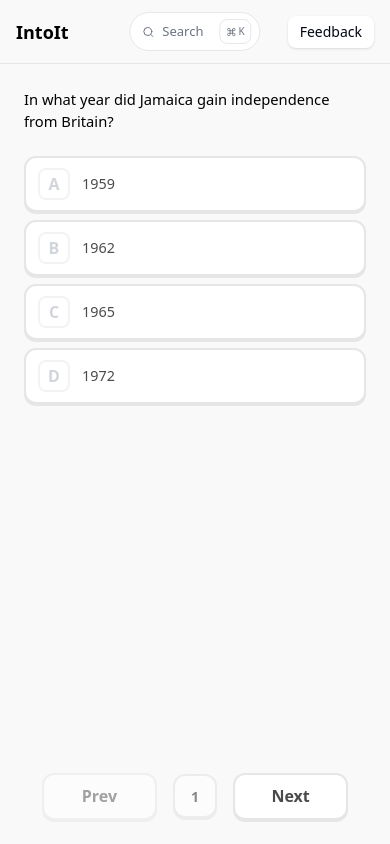
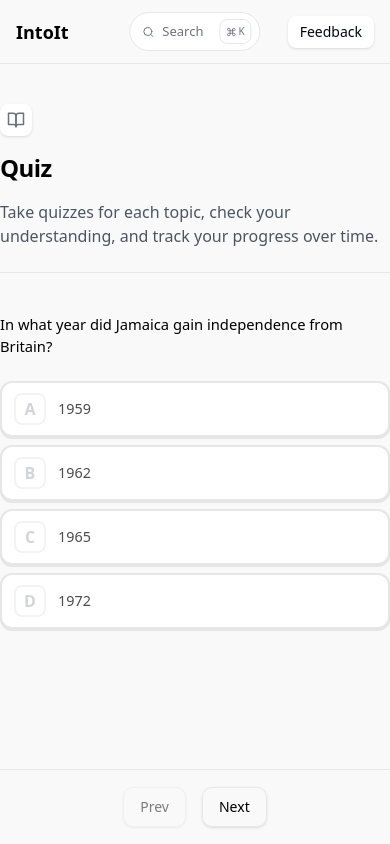
Before and after one commit to Leospars/InToIt, a React (Vite) app in the folder frontend/: page /quiz in a window 390 px wide. Built offline with nearby package versions, Linux system fonts and the light colour scheme.

Commit message:
Quiz layout fixed

```diff
--- a/frontend/src/pages/quiz.tsx
+++ b/frontend/src/pages/quiz.tsx
@@ -3,6 +3,9 @@ import { AnimatePresence, motion } from "framer-motion";
 import { JAMAICA_HISTORY } from "../data/question-1";
 import { Popover } from "@base-ui/react/popover";
 import NumberFlow from "@number-flow/react";
+import BottomBar from "@/components/bottom-navbar";
+import { Button } from "@/components/ui/button";
+import { BookOpen } from "lucide-react";
 
 type Question = {
   question: string;
@@ -21,7 +24,6 @@ const Quiz = () => {
   const [direction, setDirection] = useState<number>(1);
 
   const [goToPopoverOpen, setGoToPopoverOpen] = useState(false);
-  const [showMobileProgress, setShowMobileProgress] = useState(true);
 
   const [showProgressRestored] = useState(false);
   const [showProgressDeleted] = useState(false);
@@ -32,7 +34,7 @@ const Quiz = () => {
   const currentQuestion = questions[currentIndex];
 
   const correctAnswerIndex = currentQuestion.options.findIndex(
-    (opt) => opt === currentQuestion.answer
+    (opt) => opt === currentQuestion.answer,
   );
 
   const isLastQuestion = currentIndex === questions.length - 1;
@@ -82,12 +84,21 @@ const Quiz = () => {
     setIsAlreadyAnswered(false);
   };
 
-  const onOpenMobileSets = () => {
-    setShowMobileProgress((prev) => !prev);
-  };
+  return (
+    <div className="flex flex-col items-center w-full max-w-5xl mx-auto  h-full  gap-10 py-10">
 
-  return (
-    <div className="flex flex-col items-center w-full max-w-4xl mx-auto pt-6 p-6 h-full">
+
+      <div className="border-b pb-6 flex flex-col gap-4 w-full">
+        <div className="flex size-8 shrink-0 items-center justify-center rounded-lg bg-white shadow">
+          <BookOpen size={18} className="text-gray-500" />
+        </div>
+
+        <h2 className="text-2xl font-semibold tracking-tight">Quiz</h2>
+
+        <p className="text-gray-600">
+         Take quizzes for each topic, check your understanding, and track your progress over time.
+        </p>
+      </div>
 
       <div className="w-full">
         <AnimatePresence mode="wait" custom={direction}>
@@ -101,15 +112,12 @@ const Quiz = () => {
             transition={{ duration: 0.25 }}
             className="space-y-4"
           >
-
             <h2 className="text-[0.92rem] md:text-xl font-medium leading-normal mb-6 md:mb-7">
               {currentQuestion.question}
             </h2>
 
             <div className="grid gap-2 md:gap-3">
-
               {currentQuestion.options.map((option, index) => {
-
                 const isSelected = selectedAnswer === index;
                 const isCorrect = index === correctAnswerIndex;
 
@@ -151,62 +159,24 @@ const Quiz = () => {
                   </div>
                 );
               })}
-
             </div>
           </motion.div>
         </AnimatePresence>
       </div>
 
+      <BottomBar className="flex justify-center items-center gap-3">
         <div
-        className="flex gap-4 pt-0 md:pt-4 mt-auto items-center"
+          className="flex justify-center items-center gap-4  mt-auto w-full  mx-auto"
           style={{ fontWeight: 700 }}
         >
-        <button
+          <Button
+            variant="outline"
             onClick={handlePrevious}
             disabled={currentIndex === 0}
-          style={{ padding: "0.6em 1.2em" }}
-          className={`
-            w-[7.2rem] md:w-36 focus:outline-none border-none outline-none active:outline-none focus-visible:outline-none button-3
-            ${
-              currentIndex === 0
-                ? "cursor-not-allowed opacity-50"
-                : "cursor-pointer"
-            }
-          `}
+            className="inline-flex items-center gap-2 justify-center rounded-[10px] px-4 h-10 shadow"
           >
-          <p>Prev</p>
-        </button>
-        <button
-          onClick={onOpenMobileSets}
-          style={{ padding: "0.5em 1em" }}
-          className="md:hidden button-3 opacity-65 cursor-pointer min-w-18"
-        >
-          <AnimatePresence mode="popLayout">
-            {showMobileProgress ? (
-              <motion.span
-                key="progress"
-                initial={{ opacity: 0, scale: 0.9, filter: "blur(2px)" }}
-                animate={{ opacity: 1, scale: 1, filter: "blur(0px)" }}
-                exit={{ opacity: 0, scale: 0.9, filter: "blur(2px)" }}
-                transition={{ duration: 0.2 }}
-                className="font-semibold tabular-nums text-sm"
-              >
-                {currentIndex + 1}
-              </motion.span>
-            ) : (
-              <motion.span
-                key="sets"
-                initial={{ opacity: 0, scale: 0.9, filter: "blur(2px)" }}
-                animate={{ opacity: 1, scale: 1, filter: "blur(0px)" }}
-                exit={{ opacity: 0, scale: 0.9, filter: "blur(2px)" }}
-                transition={{ duration: 0.2 }}
-                className="font-medium text-sm"
-              >
-                Sets
-              </motion.span>
-            )}
-          </AnimatePresence>
-        </button>
+            Prev
+          </Button>
 
           <div className="relative hidden md:flex flex-col items-center">
             <AnimatePresence>
@@ -218,24 +188,15 @@ const Quiz = () => {
                     scale: 0.9,
                     filter: "blur(1.5px)",
                   }}
-                animate={{
-                  y: 0,
-                  opacity: 1,
-                  scale: 1,
-                  filter: "blur(0px)",
-                }}
-                exit={{
-                  y: 9,
-                  opacity: 0,
-                  scale: 0.85,
-                  filter: "blur(2px)",
-                }}
+                  animate={{ y: 0, opacity: 1, scale: 1, filter: "blur(0px)" }}
+                  exit={{ y: 9, opacity: 0, scale: 0.85, filter: "blur(2px)" }}
                   transition={{ duration: 0.25, ease: [0.23, 1, 0.32, 1] }}
                   className="absolute -top-14 text-sm font-medium text-blue-600 whitespace-nowrap"
                 >
                   Progress Restored
                 </motion.div>
               )}
+
               {showProgressDeleted && (
                 <motion.div
                   initial={{
@@ -244,18 +205,8 @@ const Quiz = () => {
                     scale: 0.9,
                     filter: "blur(1.5px)",
                   }}
-                animate={{
-                  y: 0,
-                  opacity: 1,
-                  scale: 1,
-                  filter: "blur(0px)",
-                }}
-                exit={{
-                  y: 9,
-                  opacity: 0,
-                  scale: 0.85,
-                  filter: "blur(2px)",
-                }}
+                  animate={{ y: 0, opacity: 1, scale: 1, filter: "blur(0px)" }}
+                  exit={{ y: 9, opacity: 0, scale: 0.85, filter: "blur(2px)" }}
                   transition={{ duration: 0.25, ease: [0.23, 1, 0.32, 1] }}
                   className="absolute -top-14 text-sm font-medium text-red-600 whitespace-nowrap"
                 >
@@ -263,10 +214,14 @@ const Quiz = () => {
                 </motion.div>
               )}
             </AnimatePresence>
-          <Popover.Root open={goToPopoverOpen} onOpenChange={setGoToPopoverOpen}>
+
+            <Popover.Root
+              open={goToPopoverOpen}
+              onOpenChange={setGoToPopoverOpen}
+            >
               <Popover.Trigger
                 id="progress-container"
-              className="font-semibold tabular-nums font-rounded opacity-70 w-20 hidden md:flex items-center justify-center cursor-pointer bg-white!"
+                className="font-semibold tabular-nums opacity-70 w-20 flex items-center justify-center cursor-pointer"
               >
                 <NumberFlow
                   value={currentIndex + 1}
@@ -275,47 +230,34 @@ const Quiz = () => {
                     easing:
                       "linear(0, 0.0018, 0.0069 1.16%, 0.0262 2.32%, 0.0642, 0.1143 5.23%, 0.2244 7.84%, 0.5881 15.68%, 0.6933, 0.7839, 0.8591, 0.9191 26.13%, 0.9693, 1.0044 31.93%, 1.0234, 1.0358 36.58%, 1.0434 39.19%, 1.046 42.39%, 1.0446 44.71%, 1.0404 47.61%, 1.0118 61.84%, 1.0028 69.39%, 0.9981 80.42%, 0.9991 99.87%)",
                   }}
-              />{" "}
+                />
                 <span className="ml-1 mr-2 opacity-30">/</span>
                 {questions.length}
               </Popover.Trigger>
+
               <Popover.Portal>
                 <Popover.Positioner side="top" sideOffset={14}>
-                <Popover.Popup className="bg-white rounded-lg shadow-lg border border-gray-200 px-3.5 py-2 origin-bottom transition-all duration-250 ease-[cubic-bezier(0.23,1,0.32,1)] will-change-[transform,opacity,filter] data-starting-style:opacity-0 data-starting-style:scale-90 data-starting-style:blur-[1.5px] data-ending-style:opacity-0 data-ending-style:scale-85 data-ending-style:blur-[2px]">
-                  <Popover.Arrow className="data-[side=top]:bottom-[-10px] data-[side=bottom]:top-[-10px] data-[side=left]:right-[-10px] data-[side=right]:left-[-10px]">
-                    <svg
-                      width="20"
-                      height="10"
-                      viewBox="0 0 20 10"
-                      fill="none"
-                      className="rotate-180 -translate-y-[2.5px] will-change-transform"
-                    >
-                      <path
-                        d="M9.66437 2.60207L4.80758 6.97318C4.07308 7.63423 3.11989 8 2.13172 8H0V10H20V8H18.5349C17.5468 8 16.5936 7.63423 15.8591 6.97318L11.0023 2.60207C10.622 2.2598 10.0447 2.25979 9.66437 2.60207Z"
-                        className="fill-white"
-                      />
-                      <path
-                        d="M8.99542 1.85876C9.75604 1.17425 10.9106 1.17422 11.6713 1.85878L16.5281 6.22989C17.0789 6.72568 17.7938 7.00001 18.5349 7.00001L15.89 7L11.0023 2.60207C10.622 2.2598 10.0447 2.2598 9.66436 2.60207L4.77734 7L2.13171 7.00001C2.87284 7.00001 3.58774 6.72568 4.13861 6.22989L8.99542 1.85876Z"
-                        className="fill-gray-200"
-                      />
-                      <path
-                        d="M10.3333 3.34539L5.47654 7.71648C4.55842 8.54279 3.36693 9 2.13172 9H0V8H2.13172C3.11989 8 4.07308 7.63423 4.80758 6.97318L9.66437 2.60207C10.0447 2.25979 10.622 2.2598 11.0023 2.60207L15.8591 6.97318C16.5936 7.63423 17.5468 8 18.5349 8H20V9H18.5349C17.2998 9 16.1083 8.54278 15.1901 7.71648L10.3333 3.34539Z"
-                        className="fill-white"
-                      />
-                    </svg>
-                  </Popover.Arrow>
-                  <div className="font-rounded font-semibold text-sm bg-white!">
-                    Go to <input
+                  <Popover.Popup className="bg-white rounded-lg shadow-lg border border-gray-200 px-3.5 py-2">
+                    <div className="font-semibold text-sm">
+                      Go to{" "}
+                      <input
                         autoFocus
-                      className="border-shadow ml-1 rounded-sm px-1 py-0.25 focus:outline-none min-w-4"
+                        className="border ml-1 rounded-sm px-1 py-0.5 focus:outline-none min-w-4"
                         min={1}
                         max={questions.length}
-                      style={{fieldSizing: "content"}}
+                        style={{ fieldSizing: "content" }}
                         onBlur={() => setGoToPopoverOpen(false)}
                         onKeyDown={(e) => {
-                        if (e.key === 'Enter') {
-                          const value = parseInt((e.target as HTMLInputElement).value, 10);
-                          if (!isNaN(value) && value >= 1 && value <= questions.length) {
+                          if (e.key === "Enter") {
+                            const value = parseInt(
+                              (e.target as HTMLInputElement).value,
+                              10,
+                            );
+                            if (
+                              !isNaN(value) &&
+                              value >= 1 &&
+                              value <= questions.length
+                            ) {
                               setCurrentIndex(value - 1);
                               setGoToPopoverOpen(false);
                             }
@@ -327,45 +269,31 @@ const Quiz = () => {
                 </Popover.Positioner>
               </Popover.Portal>
             </Popover.Root>
+
             <div
               id="progress-container-mobile"
-            className="font-semibold tabular-nums font-rounded opacity-70 w-20 flex md:hidden items-center justify-center"
+              className="font-semibold tabular-nums opacity-70 w-20 flex md:hidden items-center justify-center"
             >
-            <NumberFlow
-              value={currentIndex + 1}
-              transformTiming={{
-                duration: 260,
-                easing:
-                  "linear(0, 0.0018, 0.0069 1.16%, 0.0262 2.32%, 0.0642, 0.1143 5.23%, 0.2244 7.84%, 0.5881 15.68%, 0.6933, 0.7839, 0.8591, 0.9191 26.13%, 0.9693, 1.0044 31.93%, 1.0234, 1.0358 36.58%, 1.0434 39.19%, 1.046 42.39%, 1.0446 44.71%, 1.0404 47.61%, 1.0118 61.84%, 1.0028 69.39%, 0.9981 80.42%, 0.9991 99.87%)",
-              }}
-            />{" "}
+              <NumberFlow value={currentIndex + 1} />
               <span className="ml-1 mr-2 opacity-30">/</span>
               {questions.length}
             </div>
           </div>
-        <button
+
+          <Button
+            variant="outline"
             onClick={
               isLastQuestion && !isPracticeMode
                 ? () => setSummaryDrawerOpen(true)
                 : handleNext
             }
             disabled={isLastQuestion && isPracticeMode}
-          style={{ padding: "0.6em 1.2em" }}
-          className={`
-            w-[7.2rem] md:w-36 focus:outline-none border-none outline-none active:outline-none focus-visible:outline-none
-            ${
-              isLastQuestion && isPracticeMode
-                ? "cursor-not-allowed opacity-50 button-3"
-                : isLastQuestion
-                  ? "cursor-pointer button-summary"
-                  : "cursor-pointer button-3"
-            }
-          `}
+            className="inline-flex items-center gap-2 justify-center rounded-[10px] px-4 h-10 shadow"
           >
-          <p>{isLastQuestion && !isPracticeMode ? "Summary" : "Next"}</p>
-        </button>
+            {isLastQuestion && !isPracticeMode ? "Summary" : "Next"}
+          </Button>
         </div>
-
+      </BottomBar>
     </div>
   );
 };
```
Also changed, not shown: frontend/src/pages/topics.tsx (+4 -5 lines). Lines whose indentation alone changed are shown as unchanged.
